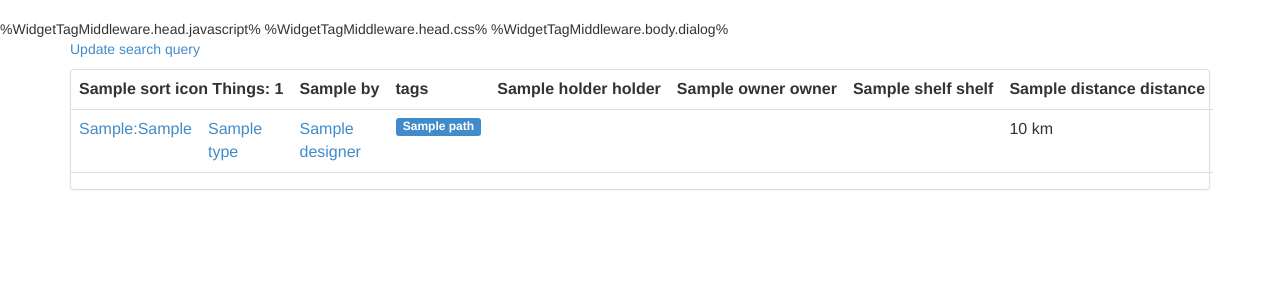
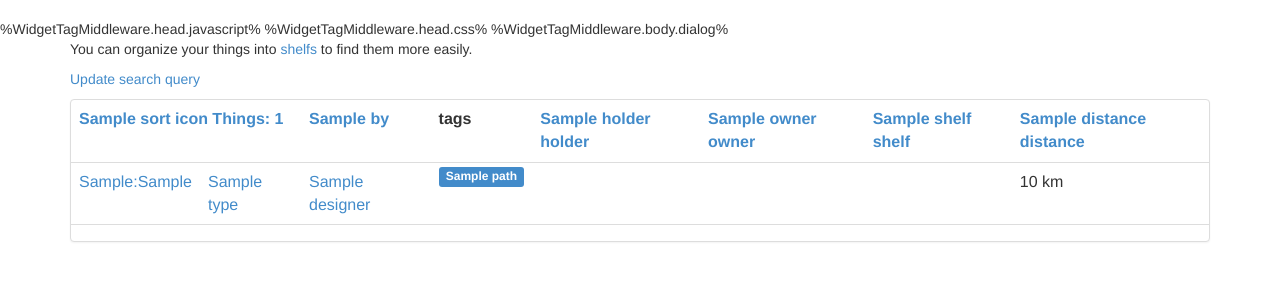
Before and after one commit to redhog/clib, a Django app: template appomatic_clib/templates/appomatic_clib/search_thing.html in a window 1280 px wide. Shown: the part 51-351 px from the top of the page. Run offline with Django 3.2, Linux system fonts and the light colour scheme; the template is opened without the code that fills it: most values are stand-ins (such as "Sample title", 1, 10 or a date in 2020); some libraries are stand-ins or nearby versions.

Commit message:
Better form handling

```diff
--- a/appomatic_clib/templates/appomatic_clib/base.html
+++ b/appomatic_clib/templates/appomatic_clib/base.html
@@ -38,8 +38,8 @@
             <ul class="nav navbar-nav navbar-left">
               {% block navbar-left %}
                 <li><a href='{% url 'appomatic_clib.views.add' %}'>Add things</a></li>
-                <li><a href='{% url 'appomatic_clib.views.owns' %}'>My things</a></li>
-                <li><a href='{% url 'appomatic_clib.views.has' %}'>Things I have</a></li>
+                <li><a href='{% url 'appomatic_clib.views.search_thing' %}?owns=true&available=true'>My things</a></li>
+                <li><a href='{% url 'appomatic_clib.views.search_thing' %}?has=true&available=true'>Things I have</a></li>
               {% endblock %}
             </ul>
 
--- a/appomatic_clib/templates/appomatic_clib/search_thing.html
+++ b/appomatic_clib/templates/appomatic_clib/search_thing.html
@@ -4,6 +4,8 @@
 {% block full-content %}
   <form class="form" role="form">
     <input type="hidden" name="sort" value="{{query.sort}}">
+
+    <p>You can organize your things into <a href='{% url 'appomatic_clib.views.shelfs' %}'>shelfs</a> to find them more easily.</p>
 
     <p>
       <a href="javascript: void(0);" data-toggle="collapse" data-target="#query" aria-expanded="true" aria-controls="query">
@@ -36,7 +38,7 @@
                   <option value="" {% if query.shelf == '' %}selected='selected'{% endif %}>No filter</option>
                   <option value="none" {% if query.shelf == 'none' %}selected='selected'{% endif %}>Not on any particular shelf</option>
                   {% for shelf in shelfs %}
-                    <option value="{{shelf.name}}" {% if query.shelf == shelf.id %}selected='selected'{% endif %}>{{shelf.name}}</option>
+                    <option value="{{shelf.name}}" {% if query.shelf == shelf.name %}selected='selected'{% endif %}>{{shelf.name}}</option>
                   {% endfor %}
                 </select>
               </div>
@@ -80,28 +82,30 @@
       <div class="panel panel-default">
         <table class="table">
           <tr>
-            <th colspan="2"><button type="submit" name="update-sort" value="type__name" class="btn-nobtn">{{sort_icons.type__name|safe}} Things: {{results.count}}</button></th>
-            <th><button type="submit" name="update-sort" value="type__designer" class="btn-nobtn">{{sort_icons.type__designer|safe}} by</button></th>
+            <th colspan="2"><a href="{{query_string}}&update-sort=type__name">{{sort_icons.type__name|safe}} Things: {{results.count}}</a></th>
+            <th><a href="{{query_string}}&update-sort=type__designer">{{sort_icons.type__designer|safe}} by</a></th>
             <th>tags</th>
-            <th><button type="submit" name="update-sort" value="holder" class="btn-nobtn">{{sort_icons.holder|safe}} holder</button></th>
-            <th><button type="submit" name="update-sort" value="owner" class="btn-nobtn">{{sort_icons.owner|safe}} owner</button></th>
-            <th><button type="submit" name="update-sort" value="shelf" class="btn-nobtn">{{sort_icons.shelf|safe}} shelf</button></th>
-            <th><button type="submit" name="update-sort" value="distance" class="btn-nobtn">{{sort_icons.distance|safe}} distance</button></th>
+            <th><a href="{{query_string}}&update-sort=holder">{{sort_icons.holder|safe}} holder</a></th>
+            <th><a href="{{query_string}}&update-sort=owner">{{sort_icons.owner|safe}} owner</a></th>
+            <th><a href="{{query_string}}&update-sort=shelf">{{sort_icons.shelf|safe}} shelf</a></th>
+            <th><a href="{{query_string}}&update-sort=distance">{{sort_icons.distance|safe}} distance</a></th>
           </tr>
           {% for t in res %}
             <tr>
               <td><a href='{{t.get_absolute_url}}'>{{t.type.barcode_type}}:{{t.type.barcode_data}}</td>
               <td><a href='{{t.get_absolute_url}}'>{{t.type.name}}</td>
-              <td><a href='{% url 'appomatic_clib.views.search' %}?query={{t.type.designer}}'>{{t.type.designer}}</a></td>
+              <td><a href="{{query_string}}&update-text={{t.type.designer}}">{{t.type.designer}}</a></td>
               <td>
                 {% for tag in t.type.tags.all %}
-                  <button type="submit" name="update-tags" value="{{tag.path}}" class="btn-nobtn label label-primary">{{tag.path}}</button>
+                  <a href="{{query_string}}&update-tags={{tag.path}}" class="label label-primary">{{tag.path}}</a>
                 {% endfor %}
               </td>
               {% if t.owner.id == request.user.id or t.holder.id == request.user.id %}
                 <td><a href="{{t.holder.get_absolute_url}}">{{t.holder}}</a></td>
                 <td><a href="{{t.owner.get_absolute_url}}">{{t.owner}}</a></td>
-                <td>{{t.shelf.render_as.link__html|safe}}</td>
+                <td>
+                  <a href="{{query_string}}&update-shelf={{t.shelf.name}}">{{t.shelf.name}}</a>
+                </td>
               {% else %}
                 <td></td>
                 <td></td>
--- a/appomatic_clib/templates/appomatic_clib/shelfs.html
+++ b/appomatic_clib/templates/appomatic_clib/shelfs.html
@@ -13,8 +13,8 @@
         <tr><th style="width: 100%;">Shelfs: {{request.user.shelfs.count}}</th><th>items</th><th></th></tr>
         {% for t in shelfs %}
           <tr>
-            <td><a href='{{t.get_absolute_url}}'>{{t.name}}</a></td>
-            <td><a href='{{t.get_absolute_url}}'>{{t.contains.count}}</td>
+            <td><a href='{% url 'appomatic_clib.views.search_thing' %}?shelf={{t.name}}'>{{t.name}}</a></td>
+            <td><a href='{% url 'appomatic_clib.views.search_thing' %}?shelf={{t.name}}'>{{t.contains.count}}</td>
             <td>
               <form action="{% url 'appomatic_clib.views.shelfs' %}" method="post" class="form form-inline" role="form" style="margin: 0;">
                 {% csrf_token %}
```
Also changed, not shown: appomatic_clib/views.py (+15 -0 lines).
